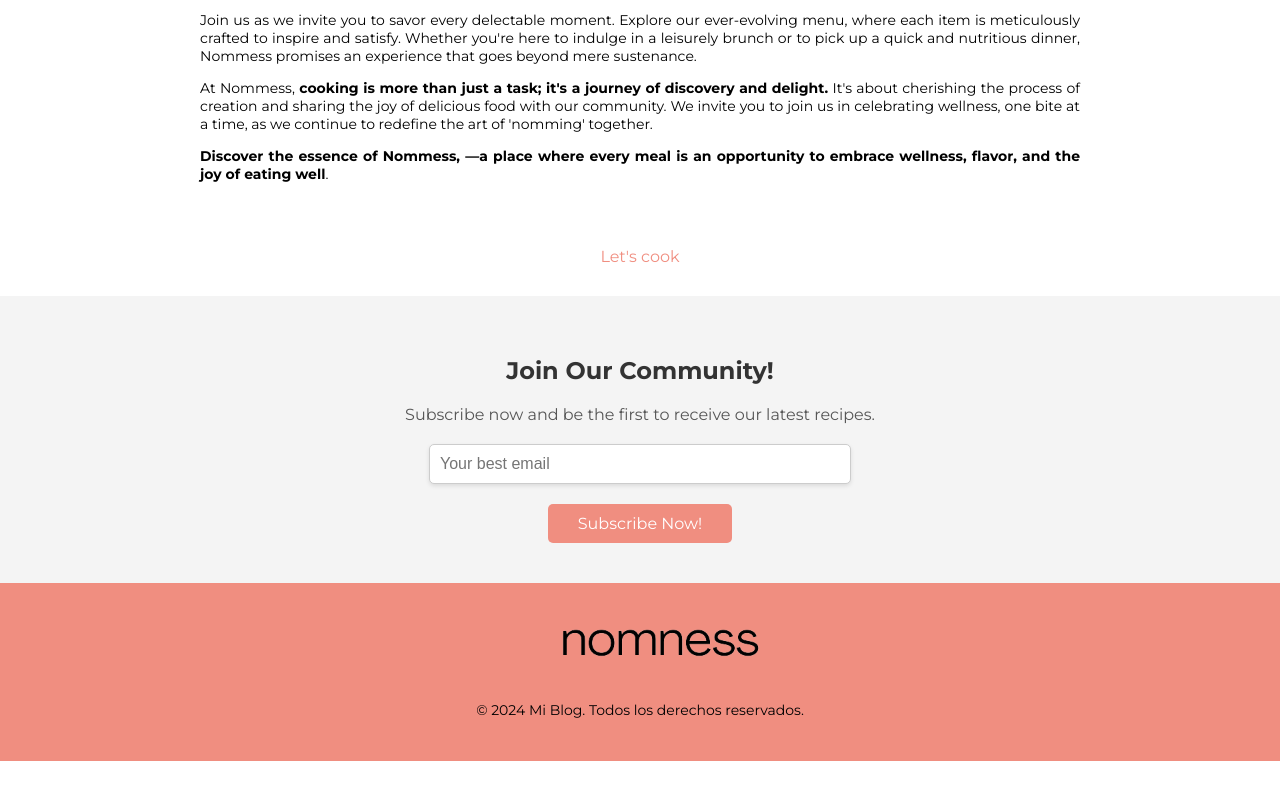
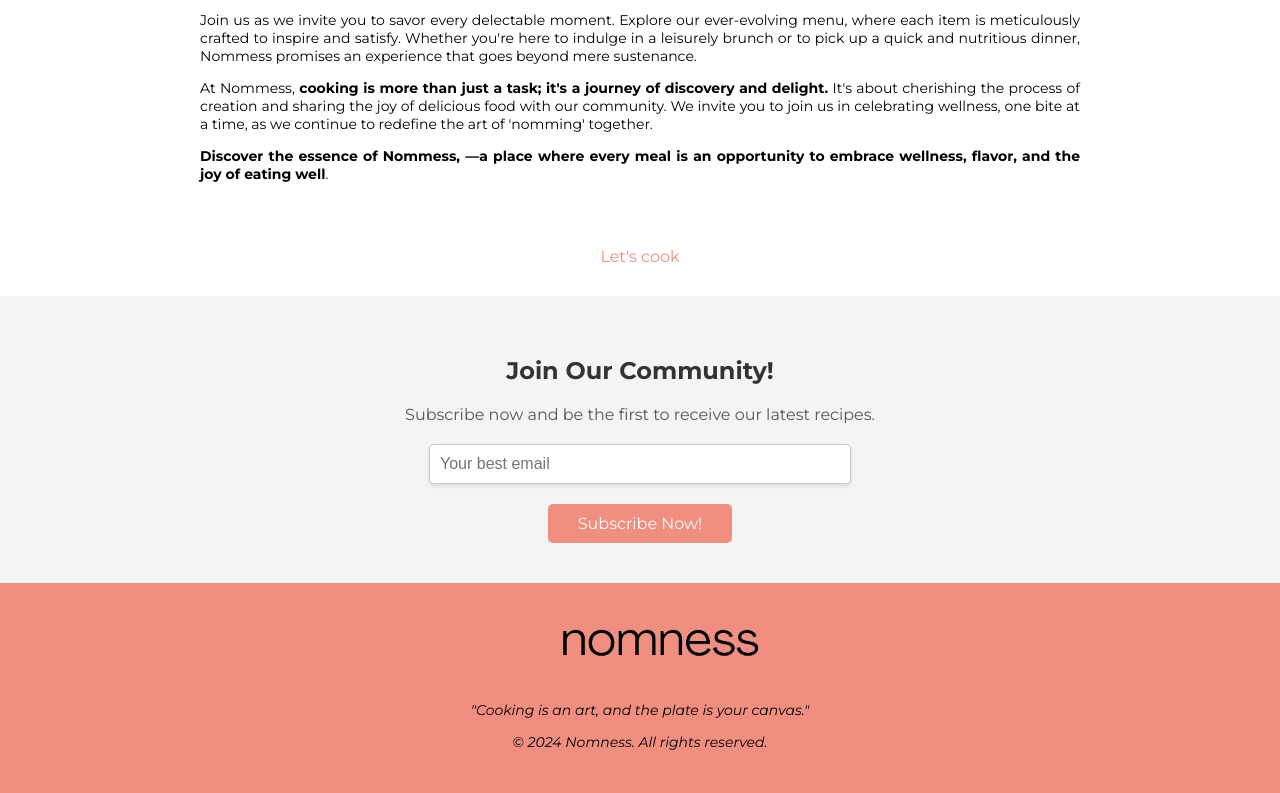
Before and after one commit to AlmuVera/Project1-HTML_and_CSS, a website: page pages/about.html in a window 1280 px wide. Shown: the part 362-1155 px from the top of the page. Before the commit the page ends 1123 px from the top, so only its background shows below. Drawn offline with Linux system fonts and the light colour scheme; files whose address does not match are found by name.

Commit message:
Extra requierements inline added

```diff
--- a/pages/about.html
+++ b/pages/about.html
@@ -45,15 +45,14 @@
                 <button type="submit">Subscribe Now!</button>
             </form>
     </section>
-
-      <footer>
+    <footer>
         <a href="/"><img class = "logo-nav" src="/assets/nomness_logo.png" alt="Nommess logo"></a>
-        <p class="copyrigth-footer">&copy; 2024 Mi Blog. Todos los derechos reservados.</p>
+        <blockquote class="blockquote-footer" cite="https://www.futurelearn.com/info/courses/introduction-to-the-culinary-art-of-plating/0/steps/314841">
+          <i>"Cooking is an art, and the plate is your canvas."</i>
+        </blockquote>
+        <p class="copyrigth-footer"><em>&copy; 2024 Nomness. All rights reserved.</em></p>
     </footer>
-
-
   </div>
-
 </body>
 <script src="/js/script.js"></script>
 </html>
--- a/style/footer.css
+++ b/style/footer.css
@@ -6,9 +6,14 @@ footer {
     background-color: #f08e80;
   }
 
-  .copyrigth-footer{
-    height: 60px;
-    text-align: center ;
-    margin-bottom: 0;
+.copyrigth-footer {
+  height: 60px;
+  text-align: center ;
+  margin-bottom: 0;
 
-  }
+}
+
+.blockquote-footer{
+  text-align: center !important;
+  margin-bottom: 0;
+}
```
Also changed, not shown: index.html (+4 -3 lines), pages/contact.html (+5 -9 lines).
